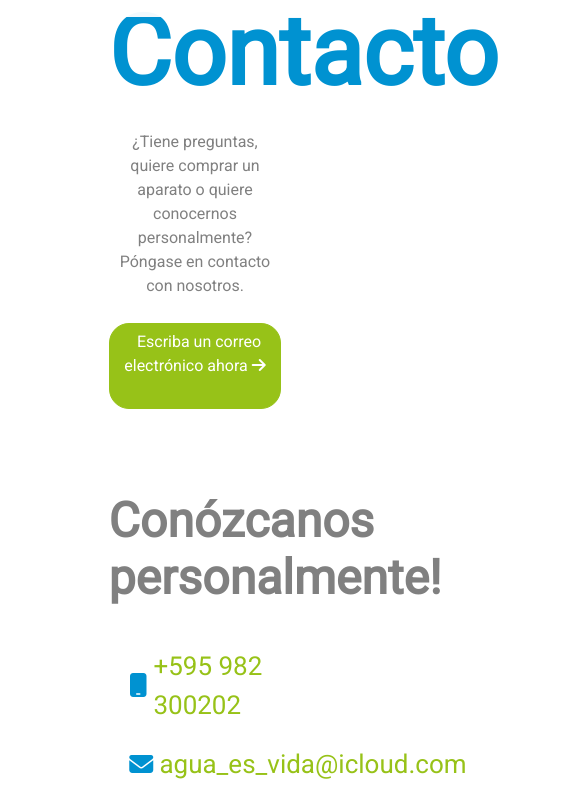
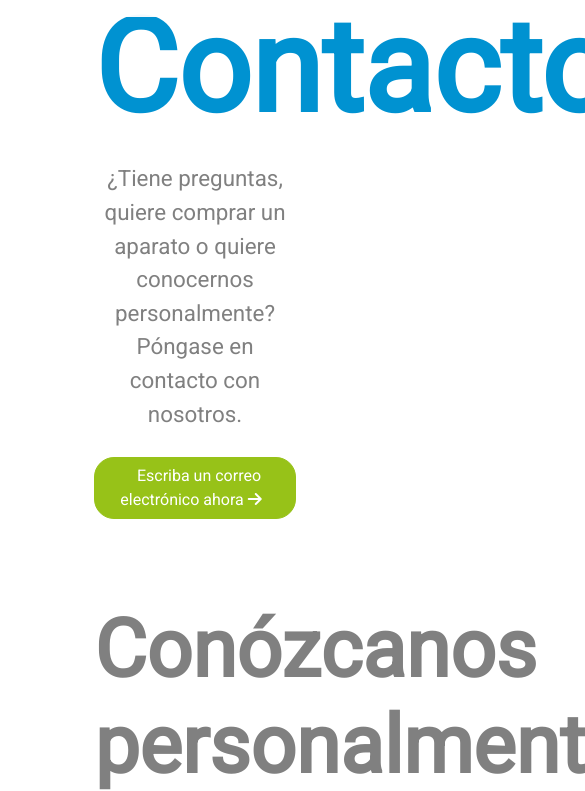
Before and after one commit to Agua-es-Vida/site, a plain HTML site: page kontakt.html in a window 390 px wide. Shown: the part 83-874 px from the top of the page, 585 px wide, since content can reach past the window. Drawn offline with nearby package versions, Linux system fonts and the light colour scheme.

Commit message:
Add files via upload

```diff
--- a/css/styles.css
+++ b/css/styles.css
@@ -835,7 +835,7 @@ hr{
 .infos-text-h3{
 
     text-align: center;
-    font-size: 1rem;
+    font-size: 1.2rem;
     margin-bottom: 75px;
     color: grey;
     padding: 0 40px;
@@ -1002,6 +1002,12 @@ hr{
 
     }
 
+    .footer-section-4-h3{
+
+        font-size: 1rem;
+
+    }
+
     .footer-section-4-img{
 
         width: 100%;
@@ -1160,7 +1166,7 @@ hr{
     .contact-infos-text{
 
 
-        padding: 10% 20%;
+        padding: 10% 15%;
 
     }
 
@@ -1172,9 +1178,43 @@ hr{
 
     .contact-section-left{
 
-        padding: 10% 20%;
+        padding: 10% 15%;
         text-align: center;
 
     }
 
+
+    /*  Schriftgrößen  */
+
+    p{
+
+        font-size: 1.4rem;
+
+    }
+
+    .infos-text-h3{
+
+        font-size: 1.4rem;
+
+    }
+
+    .footer-section-4-h3{
+
+        font-size: 1.4rem;
+
+    }
+
+    .contact-section-h1{
+
+        font-size: 8rem;
+
+    }
+
+    .contact-infos-text-h2{
+
+        font-size: 5rem;
+
+    }
+
+
 }
```
